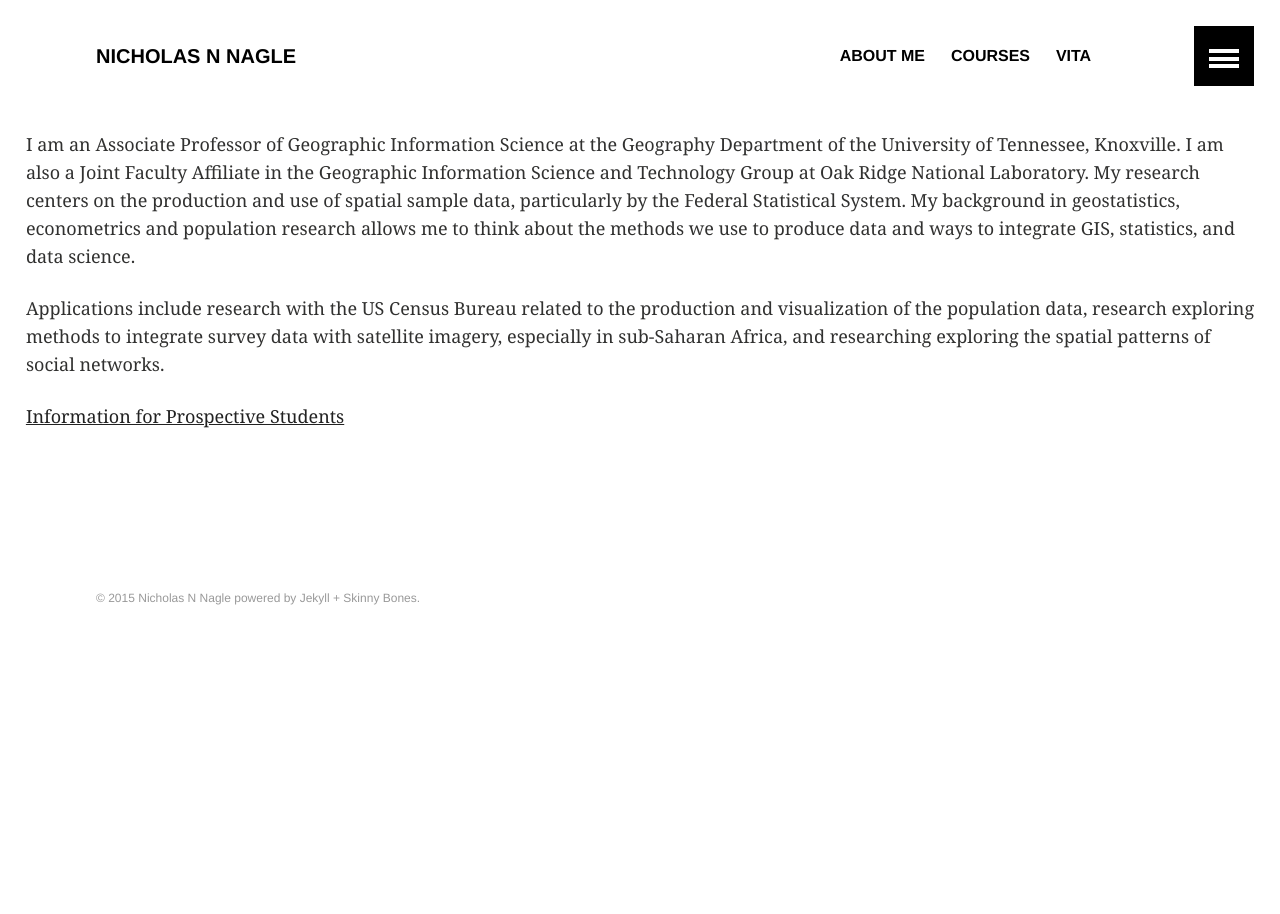
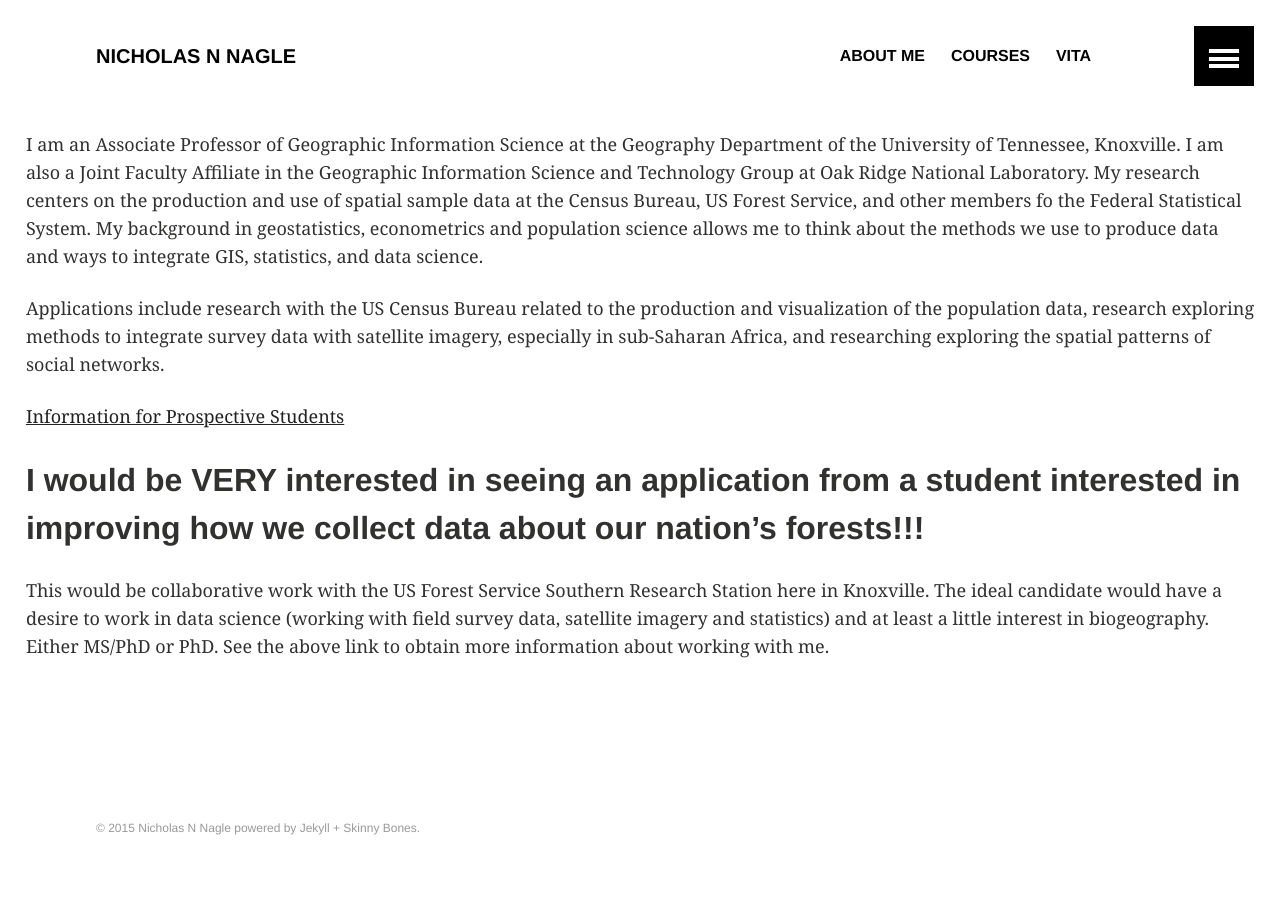
Before and after one commit to nnnagle/nnnagle.github.io, a Jekyll site: the page built from about.md, in a window 1280 px wide. Built offline with Jekyll 4.4.1, drawn with Linux system fonts in a browser that asks for light colours.

Commit message:
added ad for FIA student

```diff
--- a/about.md
+++ b/about.md
@@ -4,8 +4,11 @@ permalink: /about/
 title: "Bio"
 ---
 
-I am an Associate Professor of Geographic Information Science at the Geography Department of the University of Tennessee, Knoxville.  I am also a Joint Faculty Affiliate in the Geographic Information Science and Technology Group at Oak Ridge National Laboratory.  My research centers on the production and use of spatial sample data, particularly by the Federal Statistical System. My background in geostatistics, econometrics and population research allows me to think about the methods we use to produce data and ways to integrate GIS, statistics, and data science.
+I am an Associate Professor of Geographic Information Science at the Geography Department of the University of Tennessee, Knoxville.  I am also a Joint Faculty Affiliate in the Geographic Information Science and Technology Group at Oak Ridge National Laboratory.  My research centers on the production and use of spatial sample data at the Census Bureau, US Forest Service, and other members fo the Federal Statistical System. My background in geostatistics, econometrics and population science allows me to think about the methods we use to produce data and ways to integrate GIS, statistics, and data science.
 
 Applications include research with the US Census Bureau related to the production and visualization of the population data, research exploring methods to integrate survey data with satellite imagery, especially in sub-Saharan Africa, and researching exploring the spatial patterns of social networks.
 
 [Information for Prospective Students](http://nnnagle.github.io/prospectives/)
+
+## I would be VERY interested in seeing an application from a student interested in improving how we collect data about our nation's forests!!!
+This would be collaborative work with the US Forest Service Southern Research Station here in Knoxville.  The ideal candidate would have a desire to work in data science (working with field survey data, satellite imagery and statistics) and at least a little interest in biogeography. Either MS/PhD or PhD. See the above link to obtain more information about working with me.
```
Also changed, not shown: 4 other files.
